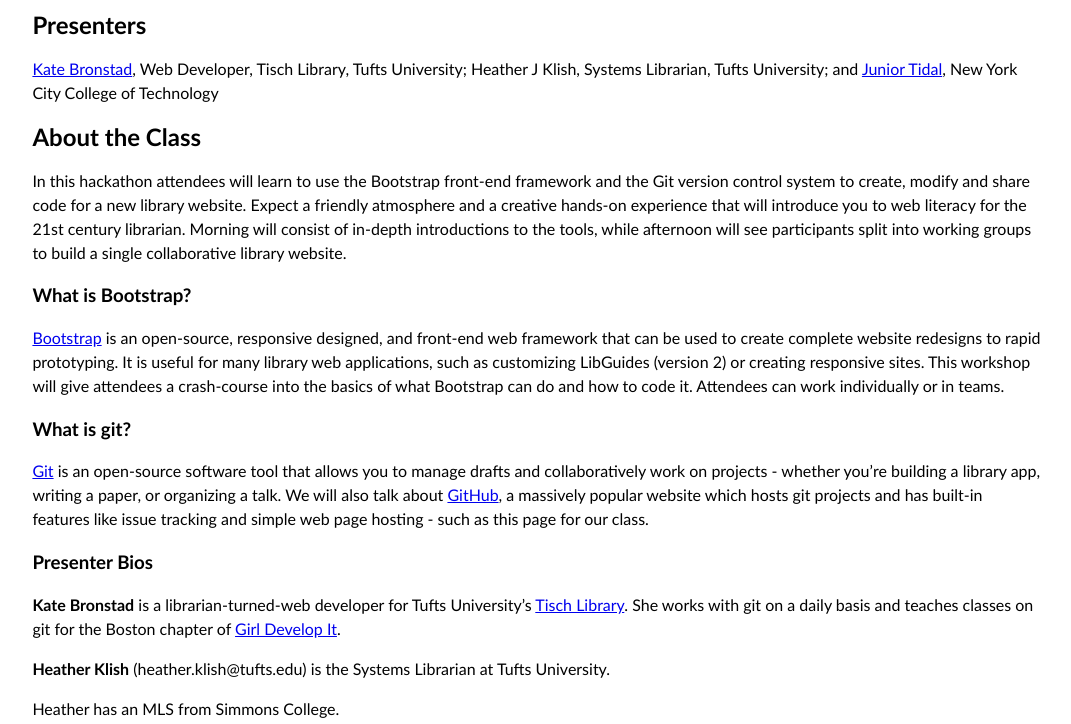
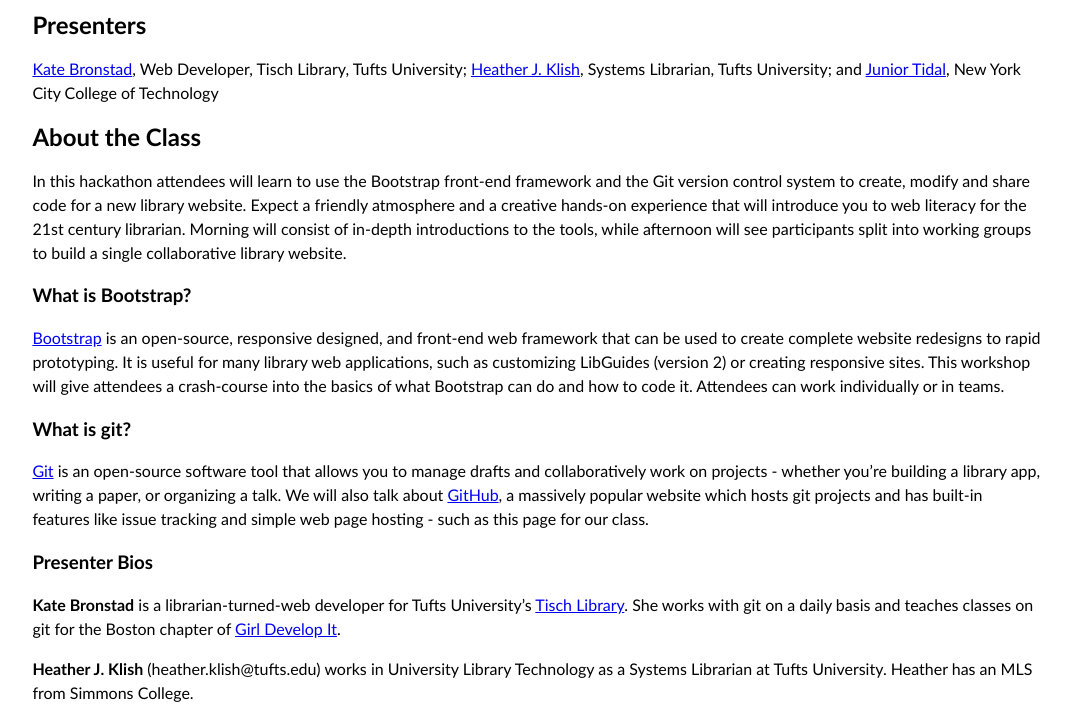
Before and after one commit to LibraryCodeYearIG/ala2015_collaborative_website, a plain HTML site: page index.html in a window 1280 px wide. Shown: the part 54-778 px from the top of the page, without its empty margins (102-1173 px from the left). Drawn offline with Linux system fonts and the light colour scheme.

Commit message:
Edit bio info

```diff
--- a/index.html
+++ b/index.html
@@ -26,7 +26,7 @@
     <h1>Let's Hack a Collaborative Website</h1>
     <div>
     <h2>Presenters</h2>
-    <p><a href="#kate">Kate Bronstad</a>, Web Developer, Tisch Library, Tufts University; Heather J Klish, Systems Librarian, Tufts University; and <a href="#junior">Junior Tidal</a>, New York City College of Technology</P>
+    <p><a href="#kate">Kate Bronstad</a>, Web Developer, Tisch Library, Tufts University; <a href="#heather">Heather J. Klish</a>, Systems Librarian, Tufts University; and <a href="#junior">Junior Tidal</a>, New York City College of Technology</P>
 
 
 
@@ -50,8 +50,7 @@
 
  <div id="kate"><strong>Kate Bronstad</strong> is a librarian-turned-web developer for Tufts University’s <a href="http://tischlibrary.tufts.edu/">Tisch Library</a>. She works with git on a daily basis and teaches classes on git for the Boston chapter of <a href="https://www.girldevelopit.com/">Girl Develop It</a>.</p>
 </div>
-<div id="heather"><strong>Heather Klish</strong> (heather.klish@tufts.edu) is the Systems Librarian at Tufts University.</p>
-	</p>Heather has an MLS from Simmons College.</p>
+<div id="heather"><strong>Heather J. Klish</strong> (heather.klish@tufts.edu) works in University Library Technology as a Systems Librarian at Tufts University.  Heather has an MLS from Simmons College.</p>
 </div>
 <div id="junior"><strong>Junior Tidal</strong> (jtidal@citytech.cuny.edu) is the Multimedia and Web Services Librarian and Assistant Professor for the <a href="http://library.citytech.cuny.edu/">Ursula C. Schwerin Library</a> at the New York City College of Technology, City University of New York. His research interests include mobile web development, usability, web metrics, and information architecture. He has published in the <em>Journal of Web Librarianship</em>, <em>OCLC Systems & Services</em>, <em>Computers in Libraries</em>, and <em>code4Lib Journal</em>. He has written a LITA guide entitled <a href="http://www.worldcat.org/title/usability-and-the-mobile-web-a-lita-guide/oclc/899738173">Usability and the Mobile Web</a> published by ALA TechSource.</p>
 <p>Originally from Whitesburg, Kentucky, he has earned a MLS and a Master’s in Information Science from Indiana University</p>.
```
